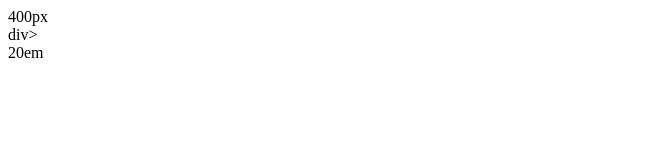
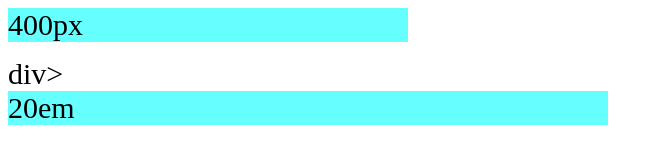
Before and after one commit to ULADG/jednostki-miary-css, a plain HTML site: page index.html in a window 1280 px wide. Shown: the whole page, without its empty margins (0-663 px from the left). Drawn offline with Linux system fonts and the light colour scheme.

Commit message:
zmiany jedn miary kolory

```diff
--- a/css/style.css
+++ b/css/style.css
@@ -1,4 +1,4 @@
-html{
+html {
     font-size: 20px;
 }
 
@@ -7,13 +7,12 @@ html{
 }
 
 #container > div {
-    background-color: rgba (0, 255, 255, 0,6);
-
+    background-color: rgba(0, 255, 255, 0.6);
     margin-bottom: 15px;
 }
 #pixele {
     width: 400px;
 }
 #em {
-    widht: 20em;
+    width: 20em;
 }
--- a/index.html
+++ b/index.html
@@ -3,9 +3,10 @@
 <head>
     <meta charset="UTF-8">
     <title>Document</title>
+    <link rel="stylesheet" href="css/style.css">
 </head>
 <body>
-   <div id-"container">
+   <div id="container">
    <div
         id="pixele">400px</div>
         div>
```
